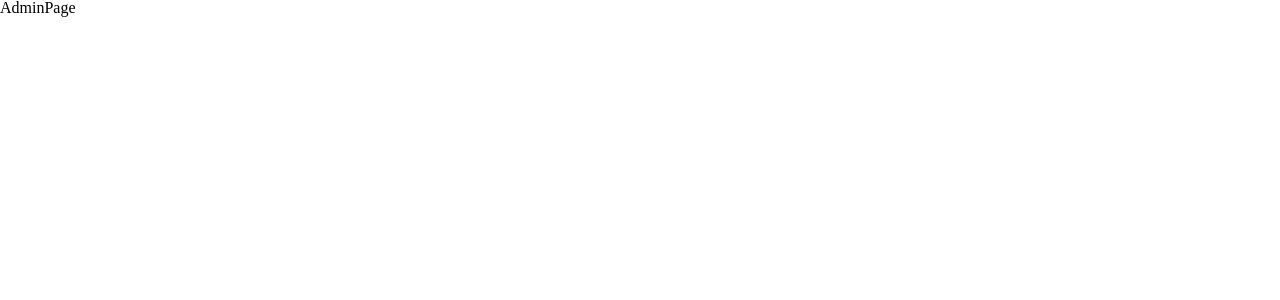
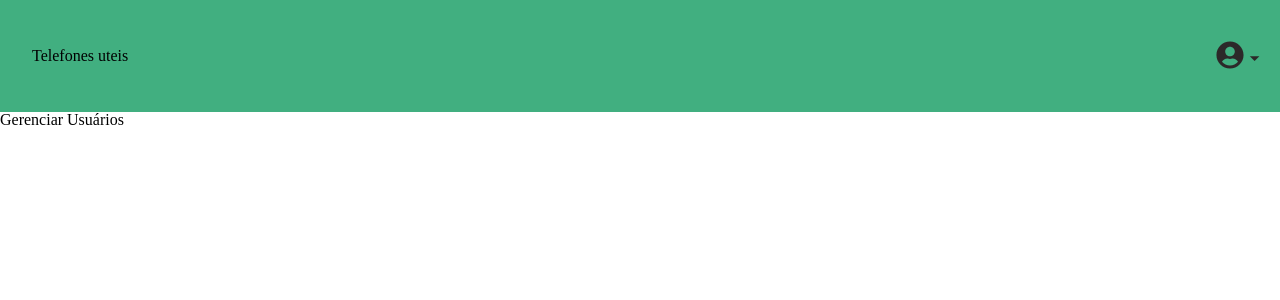
Before and after one commit to MatheusAraripe/desafio-anova, a React (Vite) app: page /admin in a window 1280 px wide. Shown: the top 300 px of the page. Built offline with nearby package versions, Linux system fonts and the light colour scheme; sample sign-in values are in the browser's storage.

Commit message:
faet: adição da navbar e titulo a pagina de admin

```diff
--- a/src/pages/AdminPage/index.jsx
+++ b/src/pages/AdminPage/index.jsx
@@ -1,8 +1,14 @@
 import React from 'react'
+import NavBar from '../../components/NavBar'
 
 function AdminPage() {
   return (
-    <div>AdminPage</div>
+    <div className='admin-page-container'>
+        <NavBar />
+        <div className="admin-title-container">
+            <h2 className='admin-title'>Gerenciar Usuários</h2>
+        </div>
+    </div>
   )
 }
 
```
